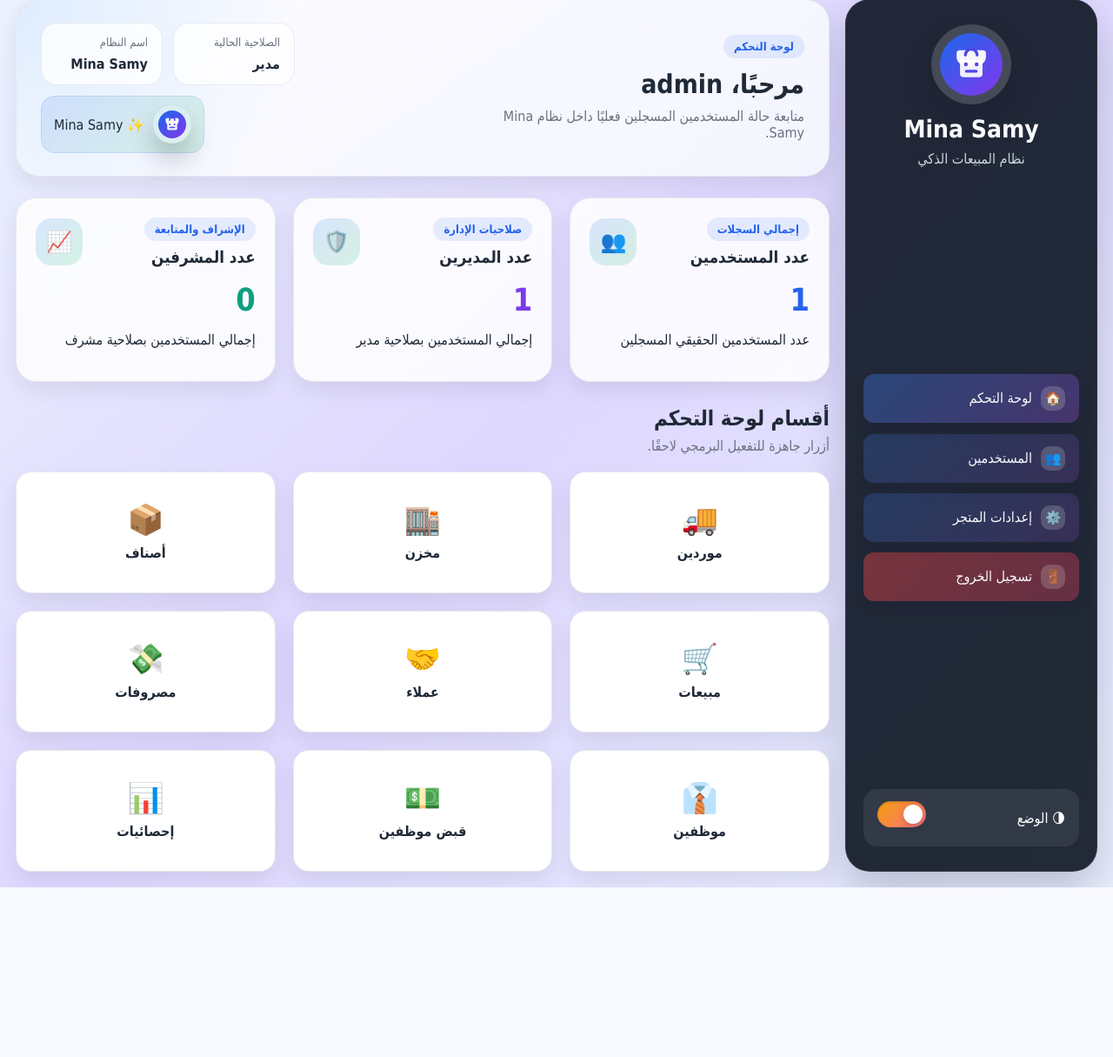
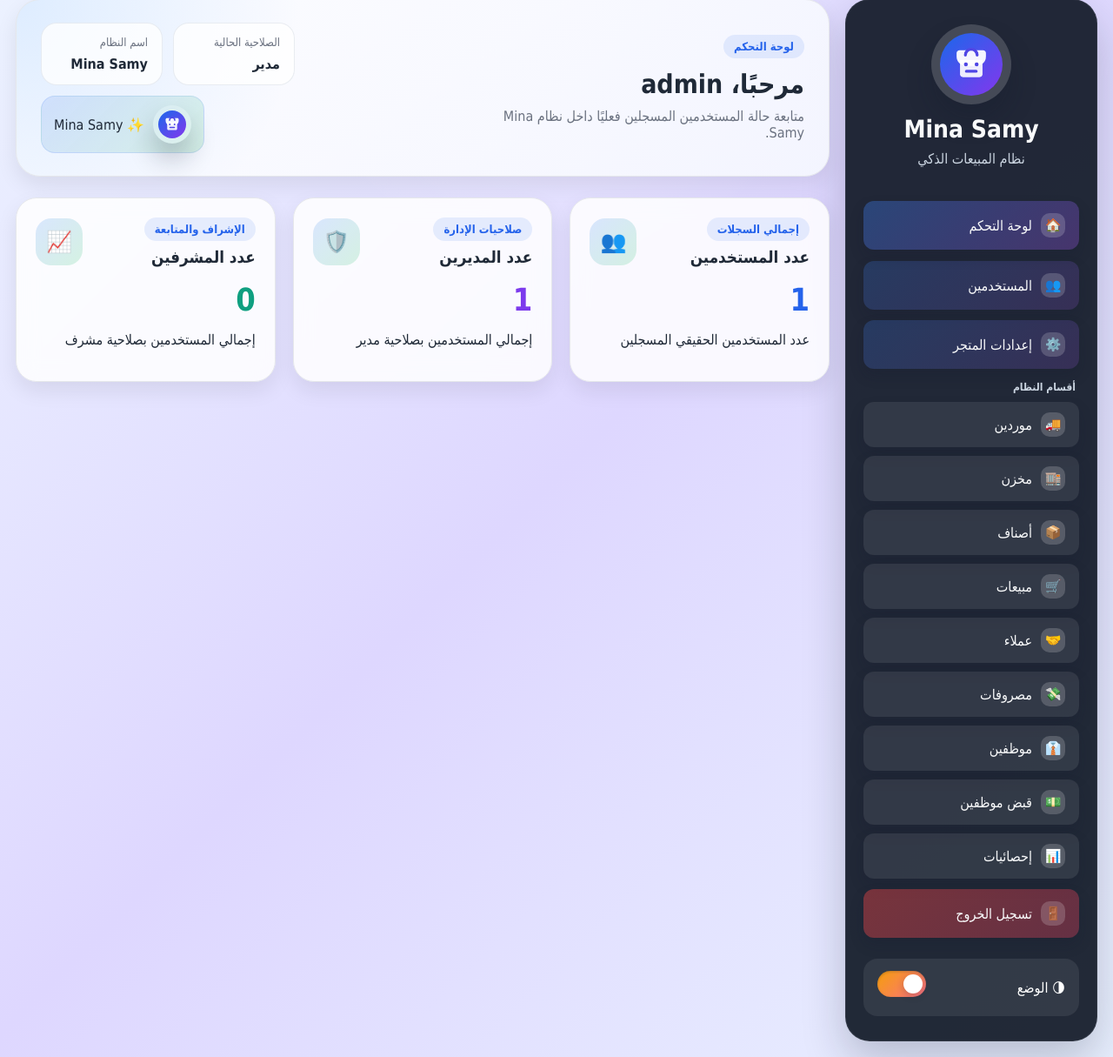
Before and after one commit to Magdy20252026/Mina-Samy, a PHP site: page /dashboard.php in a window 1280 px wide. Shown: the part 19-1234 px from the top of the page at 87% size. Before the commit the page ends 1039 px from the top, so only its background shows below. Run offline with PHP 8.4, Linux system fonts and the light colour scheme; a user stored in the database is signed in; data comes from the database, SQL or seed files in the repository.

Commit message:
feat: move dashboard section buttons into sidebar
Co-authored-by: Magdy20252026 <218769073+Magdy20252026@users.noreply.github.com>
Agent-Logs-Url: https://github.com/Magdy20252026/Mina-Samy/sessions/a5df44b0-4515-4645-8212-8a3ac4f66834

```diff
--- a/assets/css/style.css
+++ b/assets/css/style.css
@@ -56,8 +56,10 @@ a {
     padding: 28px 20px;
     display: flex;
     flex-direction: column;
-    justify-content: space-between;
+    justify-content: flex-start;
+    gap: 24px;
     border-left: 1px solid rgba(255, 255, 255, 0.08);
+    overflow-y: auto;
 }
 
 .brand {
@@ -109,10 +111,12 @@ a {
     display: flex;
     flex-direction: column;
     gap: 12px;
-    margin-top: 30px;
+    margin-top: 0;
+    flex: 1;
 }
 
-.sidebar-nav a {
+.sidebar-nav a,
+.sidebar-nav button {
     color: var(--sidebar-text);
     background: linear-gradient(135deg, rgba(59, 130, 246, 0.22), rgba(168, 85, 247, 0.16));
     padding: 14px 16px;
@@ -126,15 +130,41 @@ a {
     box-shadow: 0 8px 16px rgba(15, 23, 42, 0.18);
 }
 
+.sidebar-nav button {
+    width: 100%;
+    border: 0;
+    font: inherit;
+    cursor: pointer;
+}
+
 .sidebar-nav .nav-label {
     flex: 1;
     text-align: right;
 }
 
 .sidebar-nav a.active,
-.sidebar-nav a:hover {
+.sidebar-nav a:hover,
+.sidebar-nav button:hover {
     background: linear-gradient(135deg, rgba(59, 130, 246, 0.34), rgba(168, 85, 247, 0.28));
     transform: translateY(-1px);
+}
+
+.sidebar-section-group {
+    display: grid;
+    gap: 10px;
+    margin-top: 2px;
+}
+
+.sidebar-section-title {
+    padding: 0 4px;
+    color: #cbd5e1;
+    font-size: 12px;
+    font-weight: bold;
+}
+
+.sidebar-nav .sidebar-action-link {
+    background: rgba(255, 255, 255, 0.08);
+    padding: 12px 16px;
 }
 
 .logout-btn {
@@ -351,7 +381,7 @@ table td {
 }
 
 .theme-toggle-box {
-    margin-top: 24px;
+    margin-top: auto;
     display: flex;
     justify-content: space-between;
     align-items: center;
@@ -753,42 +783,6 @@ input:checked + .slider:before {
     margin-top: 22px;
 }
 
-.dashboard-actions-section {
-    margin-top: 28px;
-}
-
-.dashboard-actions {
-    margin-top: 18px;
-}
-
-.dashboard-action-btn {
-    display: flex;
-    flex-direction: column;
-    align-items: center;
-    justify-content: center;
-    gap: 12px;
-    min-height: 140px;
-    font: inherit;
-    color: var(--text);
-    cursor: pointer;
-    transition: transform 0.2s ease, border-color 0.2s ease;
-}
-
-.dashboard-action-btn:hover {
-    transform: translateY(-2px);
-    border-color: rgba(37, 99, 235, 0.28);
-}
-
-.dashboard-action-icon {
-    font-size: 34px;
-    line-height: 1;
-}
-
-.dashboard-action-label {
-    font-size: 16px;
-    font-weight: 700;
-}
-
 .stat-card {
     border-radius: 24px;
     background: rgba(255, 255, 255, 0.84);
@@ -942,10 +936,6 @@ body.dark.dashboard-page .quick-link {
     color: var(--text);
 }
 
-body.dark.dashboard-page .dashboard-action-btn:hover {
-    border-color: rgba(96, 165, 250, 0.4);
-}
-
 body.dark.dashboard-page .status-item {
     background: rgba(59, 130, 246, 0.12);
 }
--- a/dashboard.php
+++ b/dashboard.php
@@ -40,6 +40,15 @@ $totalSupervisors = (int) ($stats['total_supervisors'] ?? 0);
             <?php if (($_SESSION['role'] ?? '') === 'مدير'): ?>
                 <a href="settings.php"><span class="nav-icon">⚙️</span><span class="nav-label">إعدادات المتجر</span></a>
             <?php endif; ?>
+            <div class="sidebar-section-group">
+                <span class="sidebar-section-title">أقسام النظام</span>
+                <?php foreach (getSidebarSections() as $section): ?>
+                    <button type="button" class="sidebar-action-link" aria-label="<?php echo e($section['aria_label']); ?>">
+                        <span class="nav-icon" aria-hidden="true"><?php echo e($section['icon']); ?></span>
+                        <span class="nav-label"><?php echo e($section['label']); ?></span>
+                    </button>
+                <?php endforeach; ?>
+            </div>
             <a href="logout.php" class="logout-btn"><span class="nav-icon">🚪</span><span class="nav-label">تسجيل الخروج</span></a>
         </nav>
 
@@ -111,25 +120,6 @@ $totalSupervisors = (int) ($stats['total_supervisors'] ?? 0);
             </div>
         </div>
 
-        <section class="dashboard-actions-section">
-            <div class="page-intro">
-                <h2>أقسام لوحة التحكم</h2>
-                <p>أزرار جاهزة للتفعيل البرمجي لاحقًا.</p>
-            </div>
-
-            <div class="cards dashboard-actions">
-                <button type="button" class="card dashboard-action-btn" aria-label="قسم الموردين"><span class="dashboard-action-icon" aria-hidden="true">🚚</span><span class="dashboard-action-label">موردين</span></button>
-                <button type="button" class="card dashboard-action-btn" aria-label="قسم المخزن"><span class="dashboard-action-icon" aria-hidden="true">🏬</span><span class="dashboard-action-label">مخزن</span></button>
-                <button type="button" class="card dashboard-action-btn" aria-label="قسم الأصناف"><span class="dashboard-action-icon" aria-hidden="true">📦</span><span class="dashboard-action-label">أصناف</span></button>
-                <button type="button" class="card dashboard-action-btn" aria-label="قسم المبيعات"><span class="dashboard-action-icon" aria-hidden="true">🛒</span><span class="dashboard-action-label">مبيعات</span></button>
-                <button type="button" class="card dashboard-action-btn" aria-label="قسم العملاء"><span class="dashboard-action-icon" aria-hidden="true">🤝</span><span class="dashboard-action-label">عملاء</span></button>
-                <button type="button" class="card dashboard-action-btn" aria-label="قسم المصروفات"><span class="dashboard-action-icon" aria-hidden="true">💸</span><span class="dashboard-action-label">مصروفات</span></button>
-                <button type="button" class="card dashboard-action-btn" aria-label="قسم الموظفين"><span class="dashboard-action-icon" aria-hidden="true">👔</span><span class="dashboard-action-label">موظفين</span></button>
-                <button type="button" class="card dashboard-action-btn" aria-label="قسم قبض الموظفين"><span class="dashboard-action-icon" aria-hidden="true">💵</span><span class="dashboard-action-label">قبض موظفين</span></button>
-                <button type="button" class="card dashboard-action-btn" aria-label="قسم الإحصائيات"><span class="dashboard-action-icon" aria-hidden="true">📊</span><span class="dashboard-action-label">إحصائيات</span></button>
-            </div>
-        </section>
-
     </main>
 </div>
 
--- a/includes/functions.php
+++ b/includes/functions.php
@@ -17,4 +17,19 @@ function e($value)
 {
     return htmlspecialchars($value ?? '', ENT_QUOTES, 'UTF-8');
 }
+
+function getSidebarSections()
+{
+    return [
+        ['icon' => '🚚', 'label' => 'موردين', 'aria_label' => 'قسم الموردين'],
+        ['icon' => '🏬', 'label' => 'مخزن', 'aria_label' => 'قسم المخزن'],
+        ['icon' => '📦', 'label' => 'أصناف', 'aria_label' => 'قسم الأصناف'],
+        ['icon' => '🛒', 'label' => 'مبيعات', 'aria_label' => 'قسم المبيعات'],
+        ['icon' => '🤝', 'label' => 'عملاء', 'aria_label' => 'قسم العملاء'],
+        ['icon' => '💸', 'label' => 'مصروفات', 'aria_label' => 'قسم المصروفات'],
+        ['icon' => '👔', 'label' => 'موظفين', 'aria_label' => 'قسم الموظفين'],
+        ['icon' => '💵', 'label' => 'قبض موظفين', 'aria_label' => 'قسم قبض الموظفين'],
+        ['icon' => '📊', 'label' => 'إحصائيات', 'aria_label' => 'قسم الإحصائيات'],
+    ];
+}
 ?>
```
Also changed, not shown: add_user.php (+9 -0 lines), settings.php (+9 -0 lines), users.php (+9 -0 lines).
